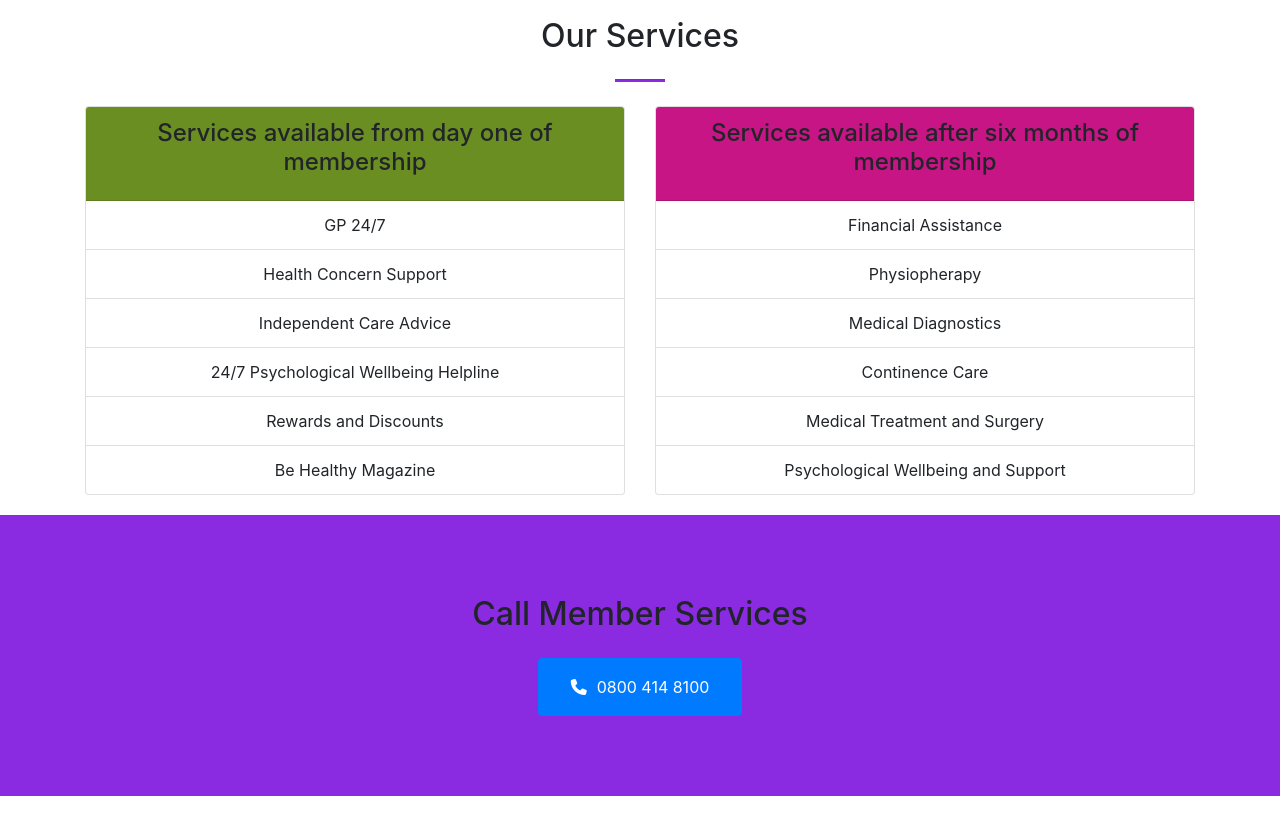
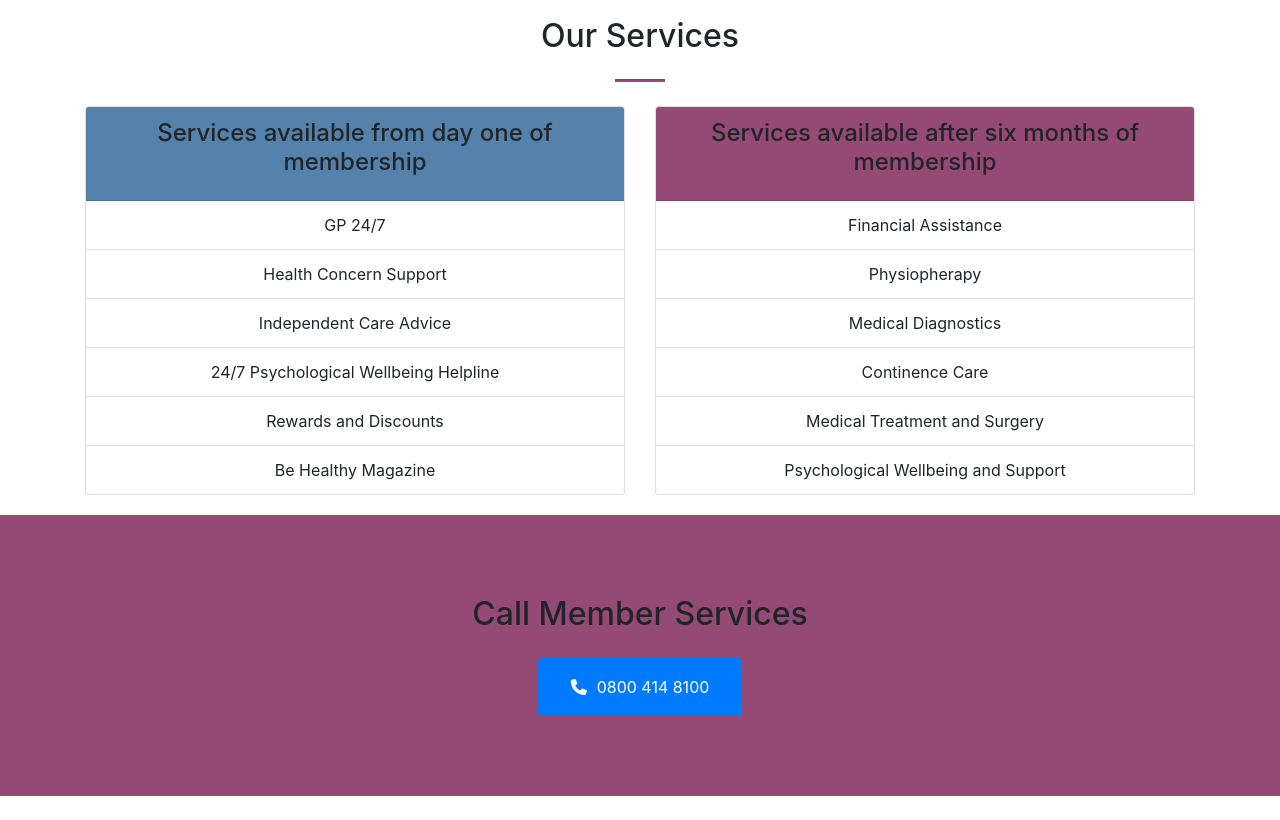
Before and after one commit to grobiwebdesign/Benenden, a plain HTML site: page index.html in a window 1280 px wide. Shown: the part 977-1797 px from the top of the page. Drawn offline with nearby package versions, Linux system fonts and the light colour scheme.

Commit message:
Colour Code
Matching the colours to the ones used by the company

```diff
--- a/css/style.css
+++ b/css/style.css
@@ -6,11 +6,11 @@
 .my-4{
     max-width: 50px;
     height: 1.5px;
-    background-color:blueviolet;
+    background-color:#954975;
 }
 
 .nav-link a{
-    color: purple;
+    color: #954975;
 }
 #call-to-action{
     padding: 5rem 0;
@@ -20,9 +20,12 @@
     background:none;
 }
 
+.breadcrumb a{
+    color:#5482ab;
+}
 
 #call-to-action{
-    background-color: blueviolet;
+    background-color: #954975;
 }
 
 
@@ -40,11 +43,11 @@ h2{
 }
 
 .service-1d{
-    background-color: olivedrab;
+    background-color: #5482ab;
 }
 
 .service-6m{
-    background-color: mediumvioletred;
+    background-color: #954975;
 }
 
 .card-img{
```
